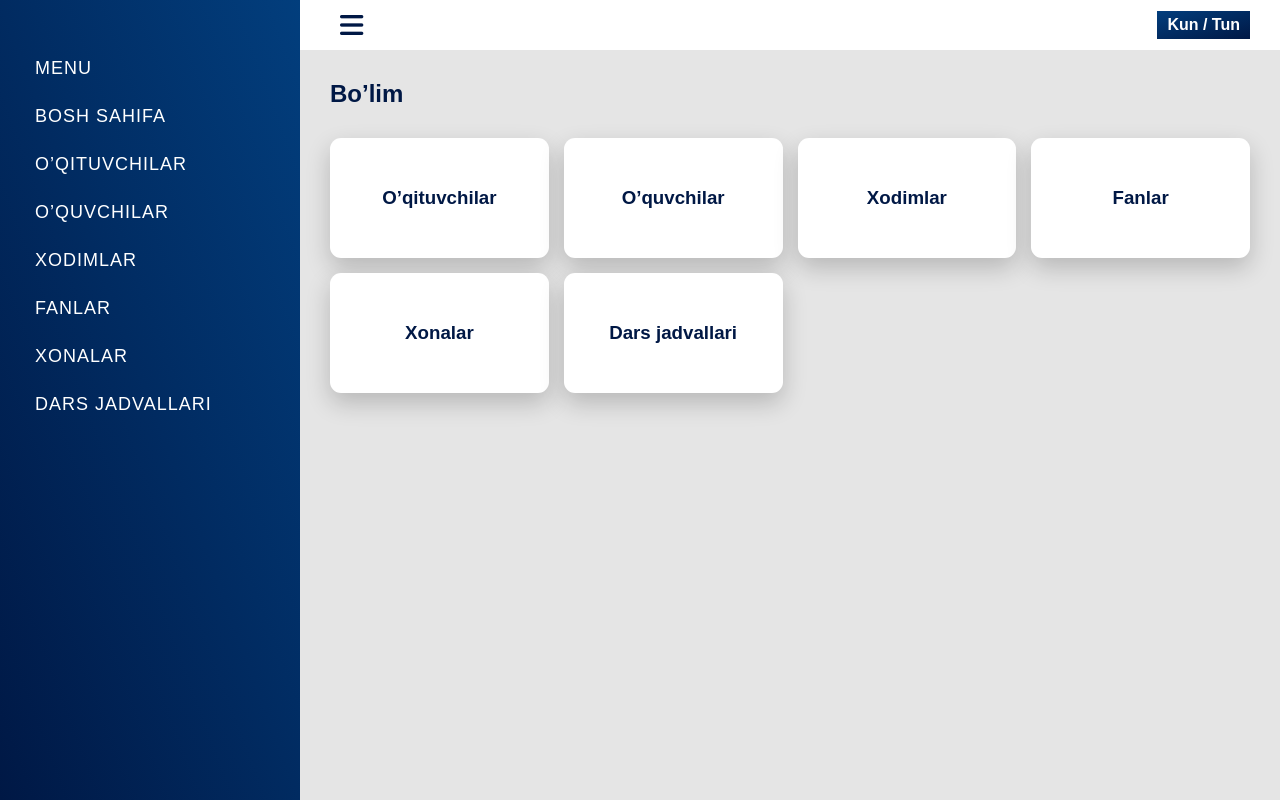
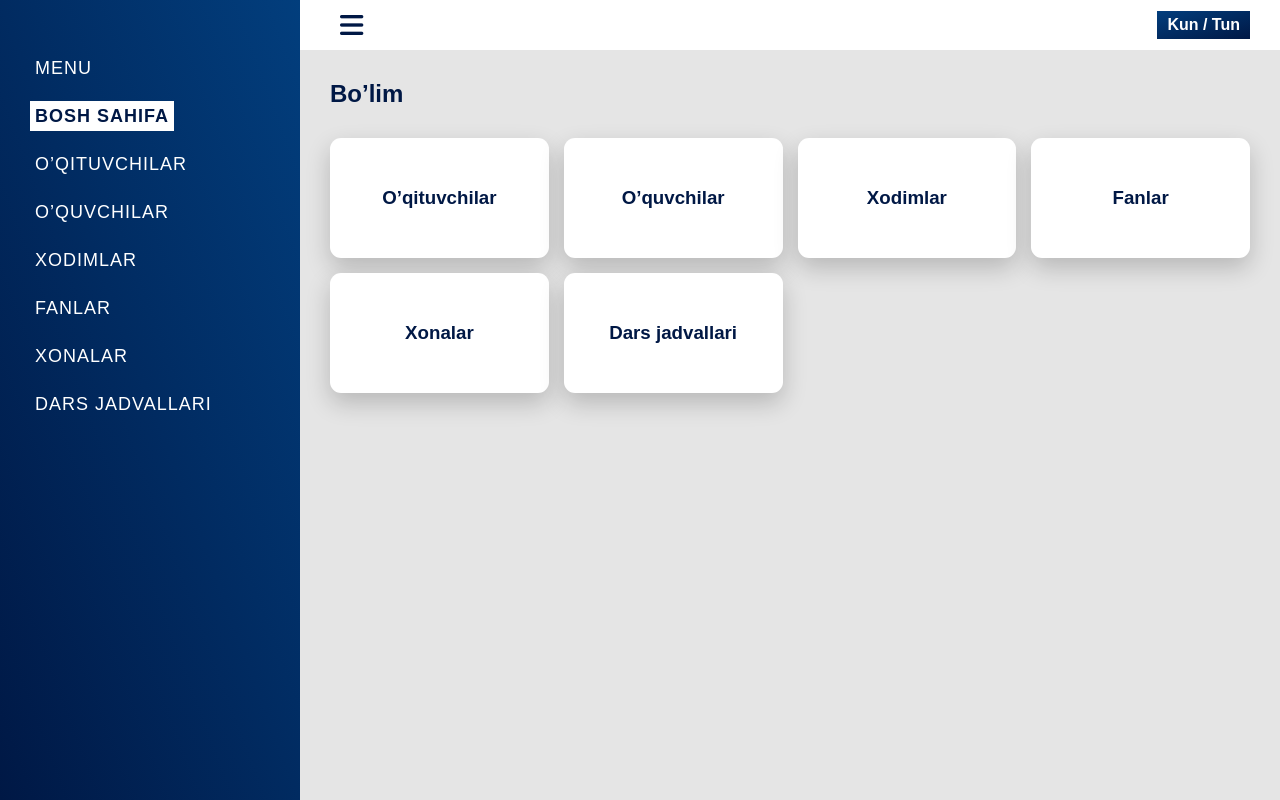
Before and after one commit to juratdev/school-project, a plain HTML site: page index.html in a window 1280 px wide. Drawn offline with Linux system fonts and the light colour scheme.

Commit message:
HTML and CSS edited

```diff
--- a/css/style.scss
+++ b/css/style.scss
@@ -65,12 +65,12 @@ a {
     padding: 5px 5px;
     color: #001845;
   }
-  // .activ {
-  //   font-weight: 700;
-  //   background-color: #fff;
-  //   padding: 5px 5px;
-  //   color: #001845;
-  // }
+  .active {
+    font-weight: 700;
+    background-color: #fff;
+    padding: 5px 5px;
+    color: #001845;
+  }
 }
 
 // SIDEBAR-END
--- a/index.html
+++ b/index.html
@@ -21,7 +21,7 @@
 
         <ul>
           <li><a href="#">Menu</a></li>
-          <li><a href="./index.html">Bosh sahifa</a></li>
+          <li><a class="active" href="./index.html">Bosh sahifa</a></li>
           <li><a href="./teachers.html">O’qituvchilar</a></li>
           <li><a href="./students.html">O’quvchilar</a></li>
           <li><a href="#">Xodimlar</a></li>
```
Also changed, not shown: students.html (+1 -1 lines), teachers.html (+1 -1 lines), css/style.css, 1 other file.
